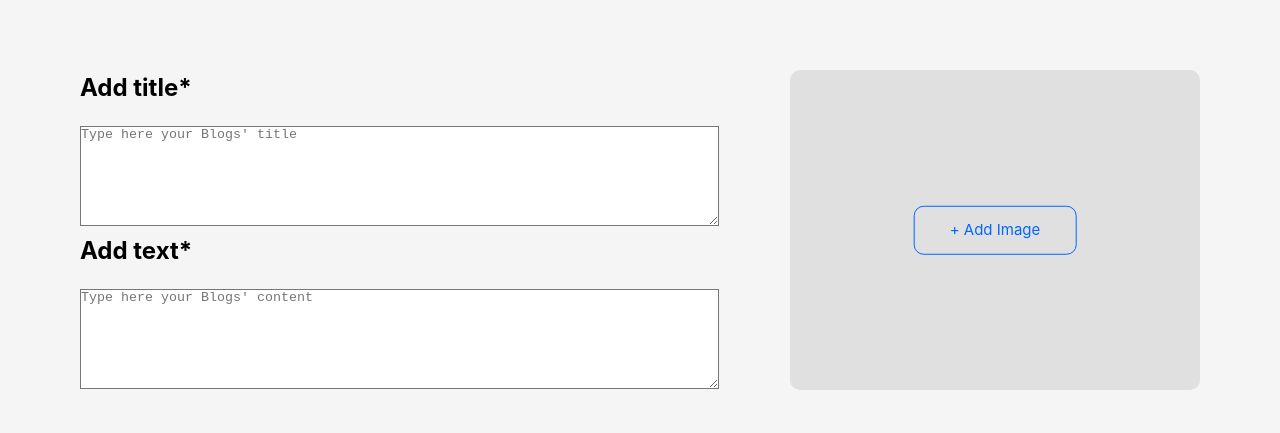
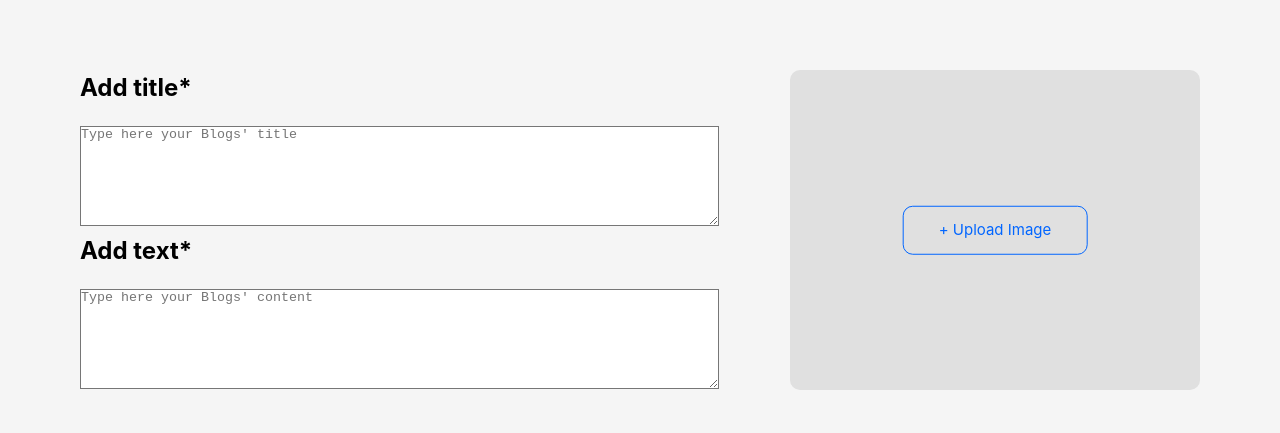
Before and after one commit to bLuEsKy140506/IPA-ReactNewsBlog-Butlay, a React (Vite) app: page /post/create in a window 1280 px wide. Shown: the part 252-685 px from the top of the page. Built offline with nearby package versions, Linux system fonts and the light colour scheme; what upload-js would draw is missing.

Commit message:
updating codes particularly on add images

```diff
--- a/package.json
+++ b/package.json
@@ -12,6 +12,7 @@
     "moment": "^2.29.4",
     "react": "^18.2.0",
     "react-dom": "^18.2.0",
+    "react-icons": "^4.11.0",
     "react-paginate": "^8.2.0",
     "react-router": "^6.11.1",
     "react-router-dom": "^6.11.1",
--- a/src/App.css
+++ b/src/App.css
@@ -94,3 +94,13 @@ textarea {
   top: 40%;
   transform: translate(-50%, -50%);
 }
+
+.item-cross {
+  margin: 5px;
+  background-color: lightcoral;
+  color: white;
+}
+
+.item-cross:hover {
+  background-color: red;
+}
--- a/src/components/PostImage.jsx
+++ b/src/components/PostImage.jsx
@@ -1,7 +1,7 @@
-import { useState, useRef} from "react";
+import { useState, useRef } from "react";
 import LoadingSpinner from "./LoadingSpinner";
 import { uploadImage } from "../plugins/uploadImage";
-
+import { FaRegWindowClose } from "react-icons/fa";
 
 export const PostImage = ({ addImageSuccessful }) => {
   // This code sends an API to a 3rd party library that uploads and serves the image
@@ -11,7 +11,6 @@ export const PostImage = ({ addImageSuccessful }) => {
   const imageInput = useRef();
   const [image, setImage] = useState("");
   const [isLoading, setIsLoading] = useState(false);
-
 
   const handleImageUpload = async (e) => {
     try {
@@ -23,6 +22,13 @@ export const PostImage = ({ addImageSuccessful }) => {
       addImageSuccessful(fileUrl);
     } catch (e) {
       console.warn(`Error: ${e}`);
+      alert(`${e}`);
+      setImage(
+        "https://st3.depositphotos.com/23594922/31822/v/450/depositphotos_318221368-stock-illustration-missing-picture-page-for-website.jpg"
+      );
+      addImageSuccessful(
+        "https://st3.depositphotos.com/23594922/31822/v/450/depositphotos_318221368-stock-illustration-missing-picture-page-for-website.jpg"
+      );
     }
     setIsLoading(false);
   };
@@ -32,11 +38,24 @@ export const PostImage = ({ addImageSuccessful }) => {
   };
 
   return (
+    <div>
+      {image ===
+        "https://st3.depositphotos.com/23594922/31822/v/450/depositphotos_318221368-stock-illustration-missing-picture-page-for-website.jpg" && (
+        <FaRegWindowClose
+          size={30}
+          className="item-cross"
+          onClick={() => {
+            setImage("");
+            addImageSuccessful("");
+          }}
+        />
+      )}
+
       <div
-      className={"image-uploader"}
+        className="image-uploader"
         style={{
           zIndex: 0,
-        backgroundImage: image ? `url(${image})` : "#f8f9fc",
+          backgroundImage: image === "" ? "#f8f9fc" : `url(${image})`,
           backgroundSize: "cover",
         }}
       >
@@ -53,8 +72,9 @@ export const PostImage = ({ addImageSuccessful }) => {
             onChange={handleImageUpload}
             ref={imageInput}
           />
-        + Add Image
+          + Upload Image
         </label>
+      </div>
     </div>
   );
 };
--- a/src/pages/PostCreate.jsx
+++ b/src/pages/PostCreate.jsx
@@ -4,6 +4,7 @@ import { Link } from "react-router-dom";
 import { PostImage } from "../components/PostImage";
 import "./PostedBlogDetails.css";
 import "./PostCreate.css";
+import { FaRegWindowClose } from "react-icons/fa";
 
 export default function PostCreate() {
   const [url, setUrl] = useState("");
@@ -76,7 +77,7 @@ export default function PostCreate() {
               <figure className="add-image-background">
                 {url === "" ||
                 url ===
-                  "https://upload.wikimedia.org/wikipedia/commons/1/14/No_Image_Available.jpg?20200913095930" ? (
+                  "https://st3.depositphotos.com/23594922/31822/v/450/depositphotos_318221368-stock-illustration-missing-picture-page-for-website.jpg" ? (
                   <PostImage addImageSuccessful={handleImageSuccess} />
                 ) : (
                   <img
```
Also changed, not shown: 2 other files (tests, documents, lock files or other folders). Lines whose indentation alone changed are shown as unchanged.
